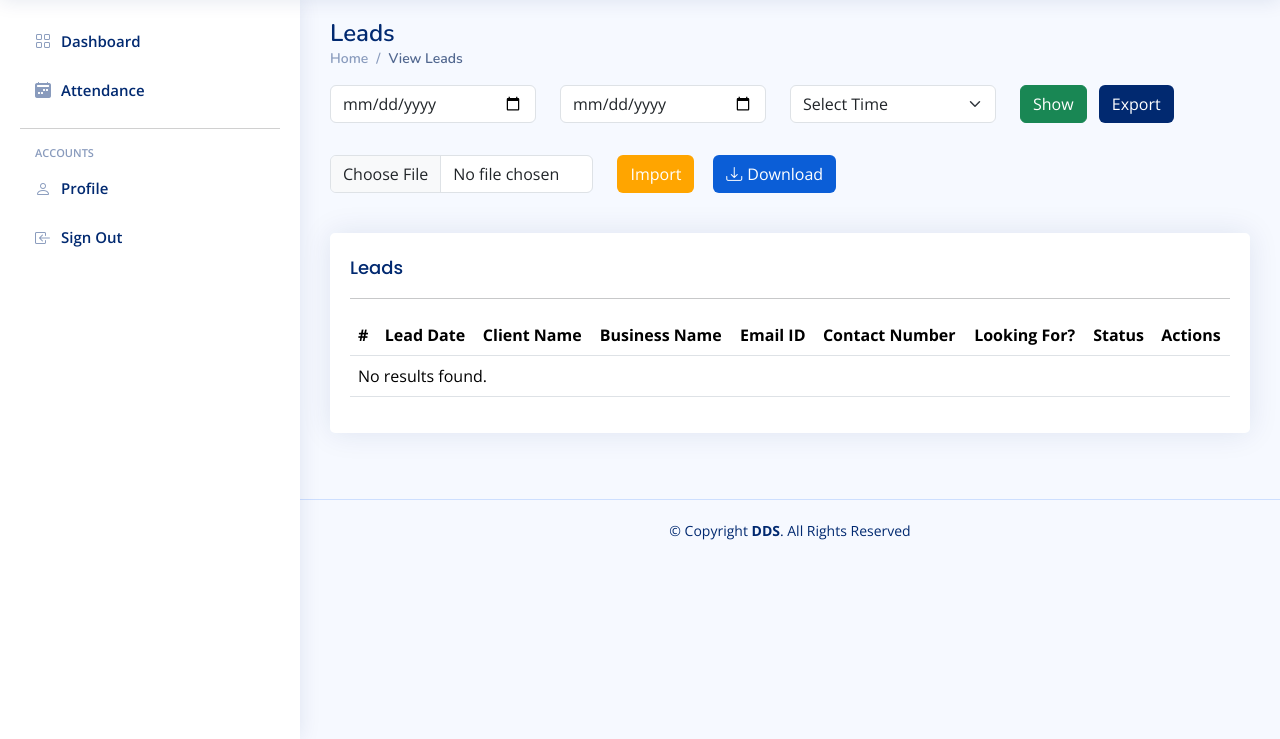
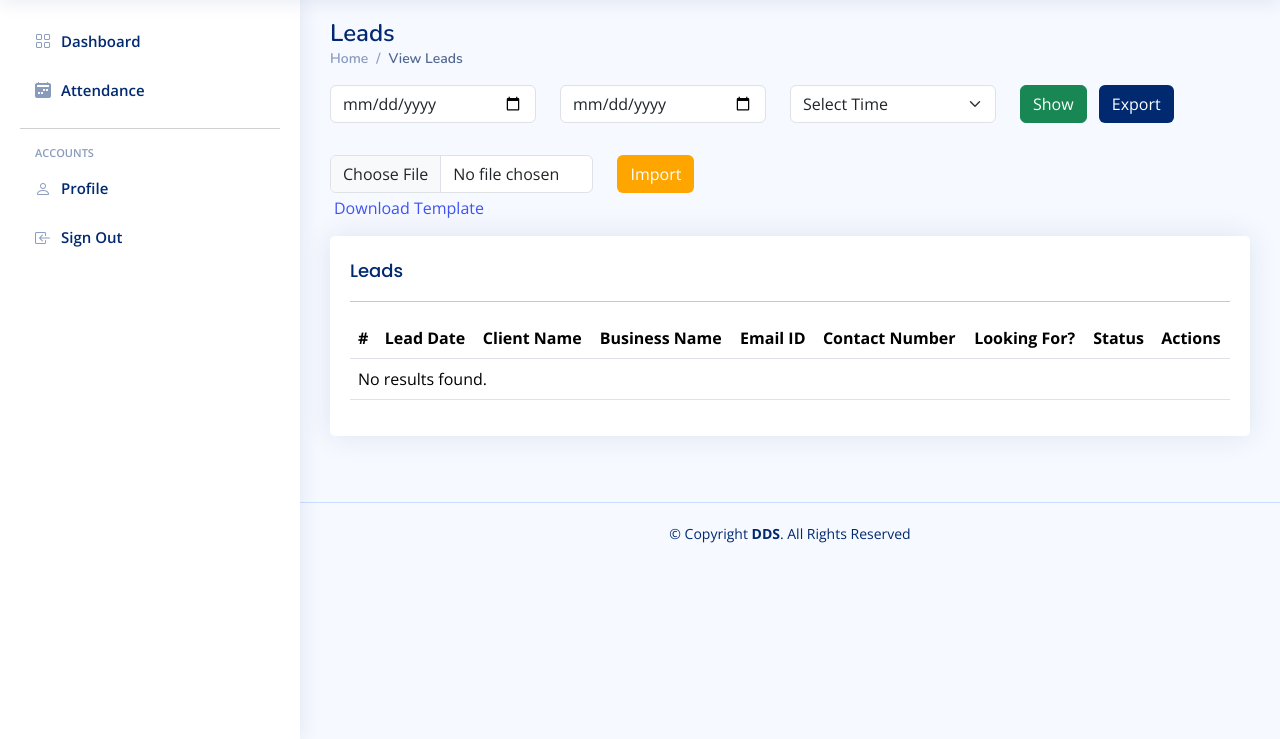
Before and after one commit to imposglobal/ddspmtool, a PHP site: page /ddspmtool/Dashboard/sales/view_leads.php in a window 1280 px wide. Shown: the part 61-800 px from the top of the page. Run offline with PHP 8.4, Linux system fonts and the light colour scheme; the visitor is signed in with stand-in values (Sample User, id 1); data that the repository does not hold is empty; some libraries are stand-ins or nearby versions.

Commit message:
download excel template

```diff
--- a/Dashboard/sales/view_leads.php
+++ b/Dashboard/sales/view_leads.php
@@ -81,6 +81,11 @@ require('../../API/function.php');
   color:#fff;
   margin-right:5px;
  }
+
+ .download_empty_excel{
+    margin-left: 4px;
+    margin-top: -21px;
+}
 </style>
 
 
@@ -165,18 +170,21 @@ require('../../API/function.php');
                           </div>
                           <!-- End Date -->
                           <div class="col-lg-3 mb-4">
-                          <input class="btn importbtn" type="submit" name="submit" value="Import">
+                            <input class="btn importbtn" type="submit" name="submit" value="Import">
                           </div>
+                          <a href="../../API/empty_export_leads_api.php" class="download_empty_excel" >Download Template</a>
+
               </div>
+
             </form>
+
             </div>
 
               <!-- import button -->
 
-              <div class="col-lg-2 mt-2 mb-3">
-
-              <a href="../../API/empty_export_leads_api.php"  class="btn btn-empty"><i class="bi bi-download dicon"></i>Download</a>
-              </div>
+              <!-- <div class="col-lg-2 mt-2 mb-3">
+                <a href="../../API/empty_export_leads_api.php"  class="btn btn-empty"><i class="bi bi-download dicon"></i>Download</a>
+              </div> -->
 
 
           </div>
```
